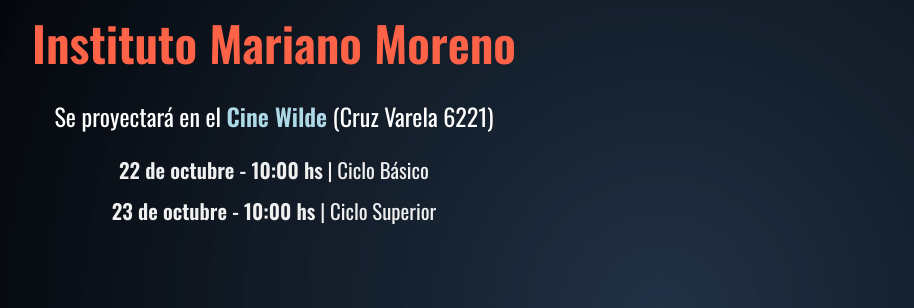
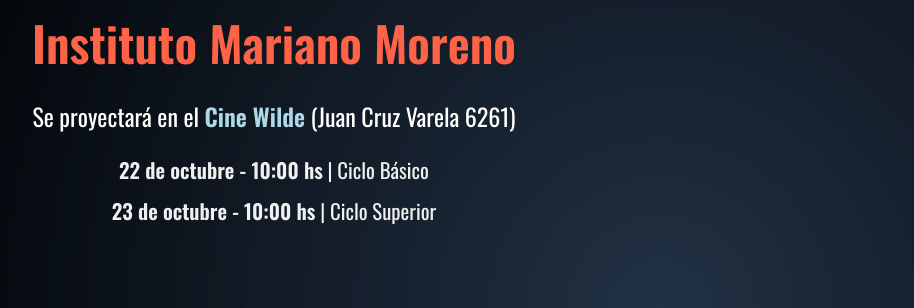
Before and after one commit to facuuuuuuuuu/facuuuuuuuuu.github.io, a plain HTML site: page index.html in a window 1280 px wide. Shown: the part 331-639 px from the top of the page, 366-1280 px from the left. Drawn offline with nearby package versions, Linux system fonts and the light colour scheme.

Commit message:
Update index.html

```diff
--- a/index.html
+++ b/index.html
@@ -12,7 +12,7 @@
         <div class="content">
             <h1 class="title">14° Muestra de Cortos</h1>
             <h2 class="subtitle">Instituto Mariano Moreno</h2>
-            <p class="description">Se proyectará en el <span>Cine Wilde</span> (Cruz Varela 6221)</p>
+            <p class="description">Se proyectará en el <span>Cine Wilde</span> (Juan Cruz Varela 6261)</p>
             <div class="dates">
                 <p><strong>22 de octubre - 10:00 hs</strong> | Ciclo Básico</p>
                 <p><strong>23 de octubre - 10:00 hs</strong> | Ciclo Superior</p>
```
